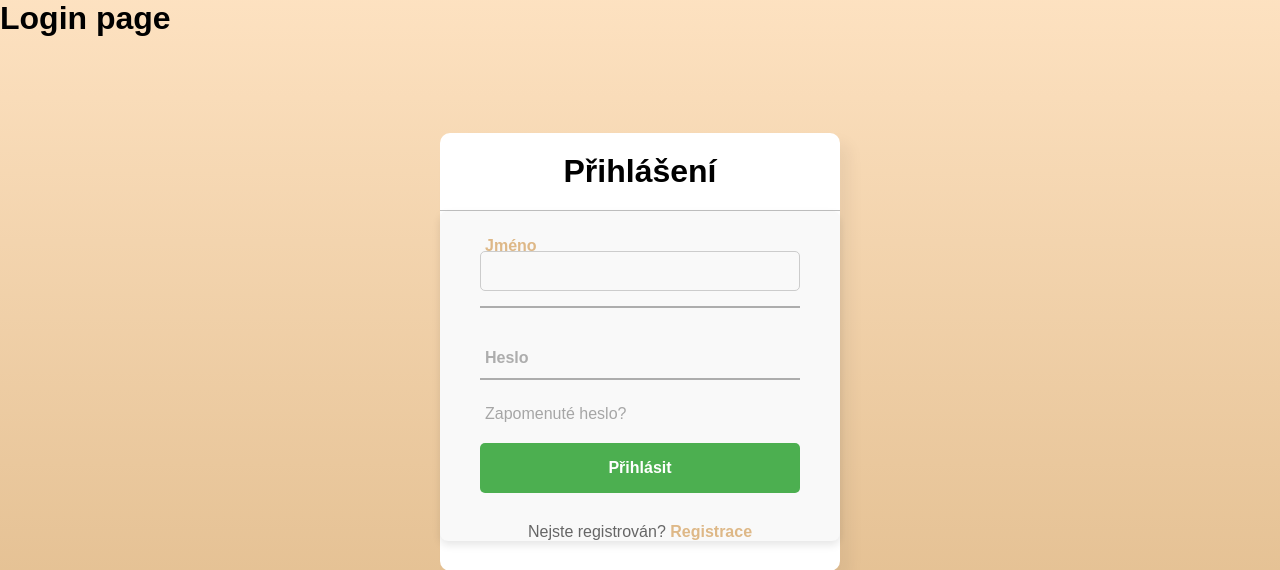
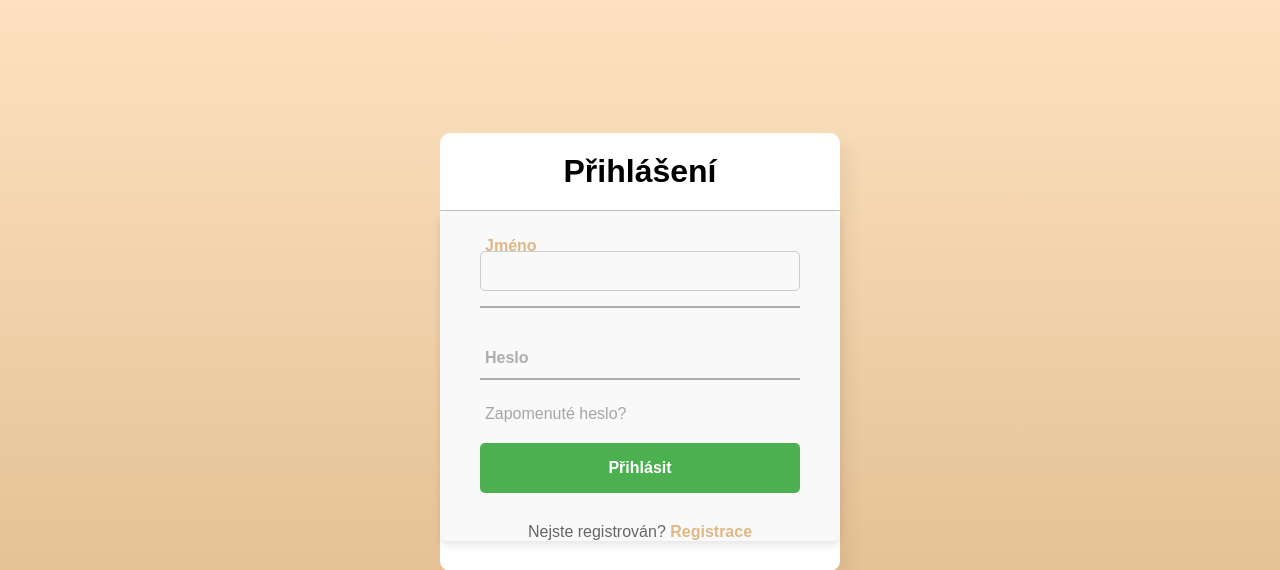
Before and after one commit to Datlik/Hledaci-pokladu, a Flask app: a page that uses app/templates/prihlaseni.html in a window 1280 px wide. Shown: the part 48-618 px from the top of the page. Run offline with Flask 3, Linux system fonts and the light colour scheme.

Commit message:
Update prihlaseni.html
smazani zbytecneho napisu ,,login page"

```diff
--- a/app/templates/prihlaseni.html
+++ b/app/templates/prihlaseni.html
@@ -2,7 +2,6 @@
 {% block title %} <title>Přihlášení</title>{% endblock %}
 
 {% block content %}
-<h1>Login page</h1>
 
       <div class="center">
         <h1>Přihlášení</h1>
```
